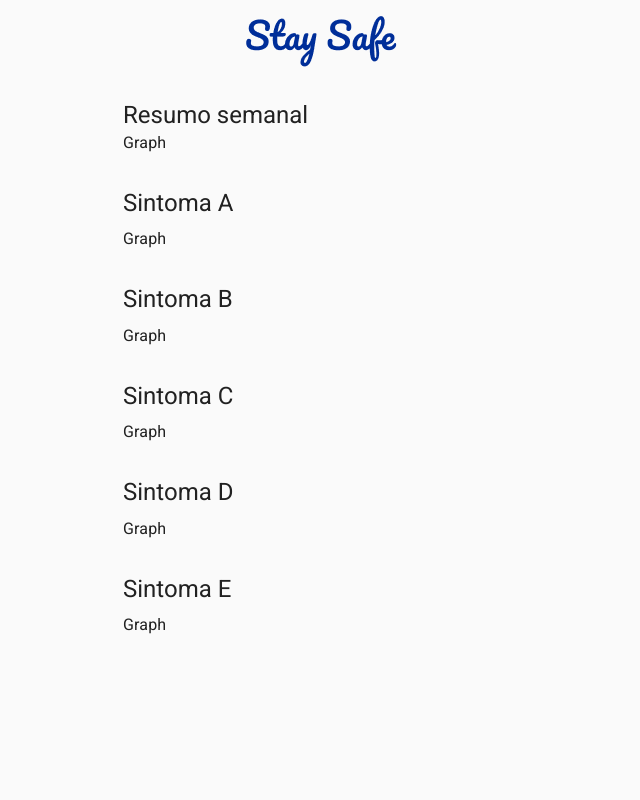
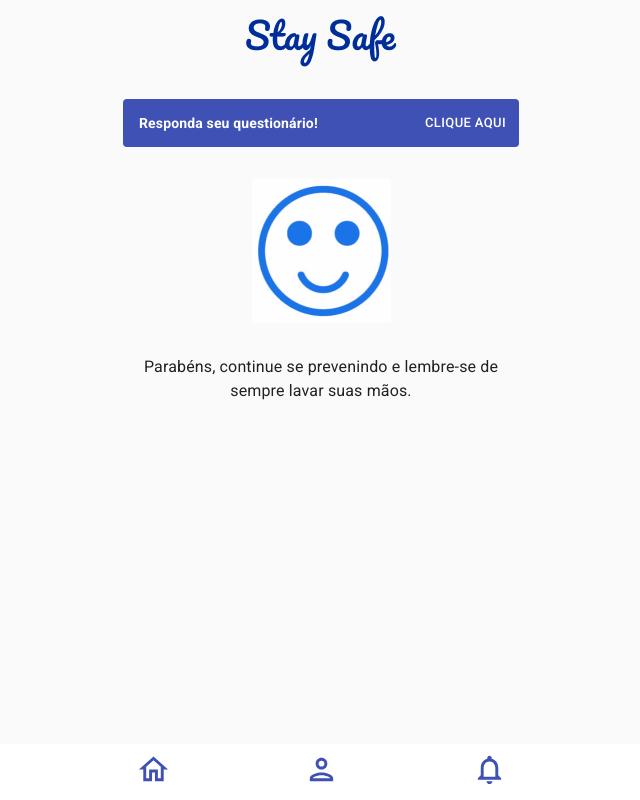
Before and after one commit to felipeozalmeida/stay-safe-webapp, a React (Create React App) app: page / in a window 1280 px wide. Shown: the whole page, without its empty margins (319-959 px from the left). Built offline with nearby package versions, Linux system fonts and the light colour scheme.

Commit message:
Finished basic level of AppScreen11

```diff
--- a/src/components/AppScreen11/index.jsx
+++ b/src/components/AppScreen11/index.jsx
@@ -1,15 +1,36 @@
 import React from "react";
-import { Box, Typography } from "@material-ui/core";
+import {
+  BottomNavigation,
+  BottomNavigationAction,
+  Box,
+  Button,
+  Typography,
+} from "@material-ui/core";
+import { makeStyles } from "@material-ui/core/styles";
+import {
+  HomeOutlined as HomeOutlinedIcon,
+  PersonOutlined as PersonOutlinedIcon,
+  NotificationsOutlined as NotificationsOutlinedIcon,
+} from "@material-ui/icons";
+import { Alert } from "@material-ui/lab";
 import logo from "../../images/logo.png";
+import happyFace from "../../images/happyFace.png";
+
+const useStyles = makeStyles((theme) => ({
+  alert: {
+    backgroundColor: theme.palette.primary.main,
+    flexWrap: "wrap",
+  },
+  bottomNavigation: {
+    bottom: 0,
+    left: 0,
+    position: "fixed",
+    width: "100%",
+  },
+}));
 
 const AppScreen11 = () => {
-  const symptoms = [
-    "Sintoma A",
-    "Sintoma B",
-    "Sintoma C",
-    "Sintoma D",
-    "Sintoma E",
-  ];
+  const classes = useStyles();
 
   return (
     <>
@@ -23,17 +44,40 @@ const AppScreen11 = () => {
         <img src={logo} alt="Logo do Stay Safe Webapp." />
       </Box>
       <Box mb={4}>
-        <Typography variant="h5">Resumo semanal</Typography>
-        <Typography>Graph</Typography>
+        <Alert
+          variant="filled"
+          severity="info"
+          icon={false}
+          action={
+            <Button color="inherit" size="small">
+              Clique aqui
+            </Button>
+          }
+          className={classes.alert}
+        >
+          <Box fontWeight="fontWeightBold">Responda seu questionário!</Box>
+        </Alert>
       </Box>
-      {symptoms.map((symptom, index) => (
-        <Box mb={4} key={index}>
-          <Typography variant="h5" gutterBottom>
-            {symptom}
-          </Typography>
-          <Typography>Graph</Typography>
-        </Box>
-      ))}
+      <Box display="flex" alignItems="start" justifyContent="center" mb={4}>
+        <img src={happyFace} alt="Ilustração de um rosto feliz." />
+      </Box>
+      <Typography align="center">
+        Parabéns, continue se prevenindo e lembre-se de sempre lavar suas mãos.
+      </Typography>
+      <BottomNavigation className={classes.bottomNavigation}>
+        <BottomNavigationAction
+          label="Home"
+          icon={<HomeOutlinedIcon color="primary" fontSize="large" />}
+        />
+        <BottomNavigationAction
+          label="Perfil"
+          icon={<PersonOutlinedIcon color="primary" fontSize="large" />}
+        />
+        <BottomNavigationAction
+          label="Notificações"
+          icon={<NotificationsOutlinedIcon color="primary" fontSize="large" />}
+        />
+      </BottomNavigation>
     </>
   );
 };
```
Also changed, not shown: src/images/happyFace.png (added).
